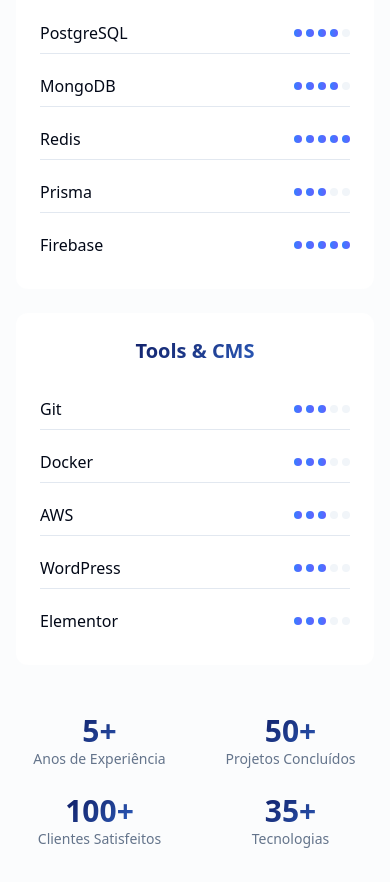
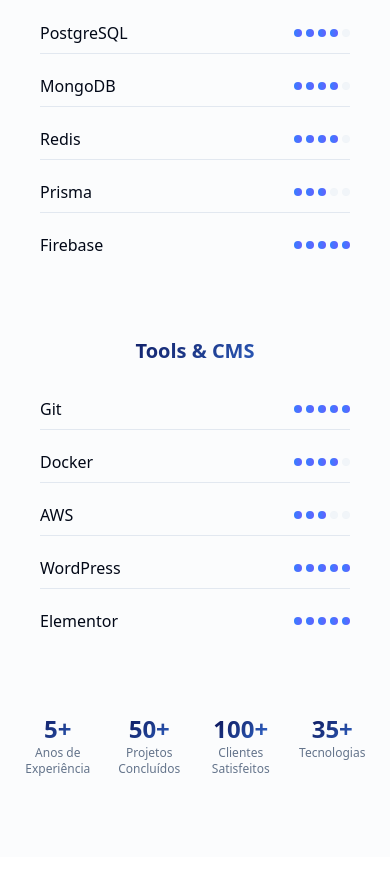
Before and after one commit to italosergio/portfolio, a Next.js app: page / in a window 390 px wide. Shown: the part 5900-6782 px from the top of the page. Built offline with nearby package versions, Linux system fonts and the light colour scheme.

Commit message:
Melhora sessao Skills

```diff
--- a/src/components/Skills.tsx
+++ b/src/components/Skills.tsx
@@ -75,7 +75,7 @@
               whileInView={{ opacity: 1, y: 0 }}
               transition={{ delay: categoryIndex * 0.1 }}
               viewport={{ once: true }}
-              className="bg-card rounded-xl p-6 hover:shadow-lg transition-shadow"
+              className="rounded-xl p-6"
             >
               <h3 className="text-xl font-bold mb-6 text-center gradient-text">
                 {category.title}
@@ -93,16 +93,30 @@
                   >
                     <span className="font-medium">{skill}</span>
                     <div className="flex space-x-1">
-                      {[...Array(5)].map((_, i) => (
+                      {[...Array(5)].map((_, i) => {
+                        const skillLevels: { [key: string]: number } = {
+                          'Git': 5,
+                          'Docker': 4,
+                          'AWS': 3,
+                          'WordPress': 5,
+                          'Elementor': 5,
+                          'Tailwind CSS': 5,
+                          'FastAPI': 3,
+                          'GraphQL': 3,
+                          'Redis': 4
+                        }
+                        const level = skillLevels[skill] || (skill.length % 3 + 3)
+                        return (
                           <div
                             key={i}
                             className={`w-2 h-2 rounded-full ${
-                            i < skill.length % 3 + 3
+                              i < level
                                 ? 'bg-gradient-to-r from-blue-500 to-indigo-500'
                                 : 'bg-muted'
                             }`}
                           />
-                      ))}
+                        )
+                      })}
                     </div>
                   </motion.div>
                 ))}
@@ -118,22 +132,22 @@
           viewport={{ once: true }}
           className="mt-12 md:mt-16 text-center"
         >
-          <div className="grid grid-cols-2 md:grid-cols-4 gap-6 md:gap-8 max-w-2xl mx-auto">
+          <div className="grid grid-cols-4 gap-2 sm:gap-6 md:gap-8 max-w-4xl mx-auto">
             <div className="text-center">
-              <div className="text-3xl font-bold gradient-text">5+</div>
-              <div className="text-sm text-muted-foreground">{t("yearsExp")}</div>
+              <div className="text-2xl sm:text-3xl font-bold gradient-text">5+</div>
+              <div className="text-xs sm:text-sm text-muted-foreground">{t("yearsExp")}</div>
             </div>
             <div className="text-center">
-              <div className="text-3xl font-bold gradient-text">50+</div>
-              <div className="text-sm text-muted-foreground">{t("projectsCompleted")}</div>
+              <div className="text-2xl sm:text-3xl font-bold gradient-text">50+</div>
+              <div className="text-xs sm:text-sm text-muted-foreground">{t("projectsCompleted")}</div>
             </div>
             <div className="text-center">
-              <div className="text-3xl font-bold gradient-text">100+</div>
-              <div className="text-sm text-muted-foreground">{t("happyClients")}</div>
+              <div className="text-2xl sm:text-3xl font-bold gradient-text">100+</div>
+              <div className="text-xs sm:text-sm text-muted-foreground">{t("happyClients")}</div>
             </div>
             <div className="text-center">
-              <div className="text-3xl font-bold gradient-text">35+</div>
-              <div className="text-sm text-muted-foreground">{t("technologies")}</div>
+              <div className="text-2xl sm:text-3xl font-bold gradient-text">35+</div>
+              <div className="text-xs sm:text-sm text-muted-foreground">{t("technologies")}</div>
             </div>
           </div>
         </motion.div>
```
Lines whose indentation alone changed are shown as unchanged.
